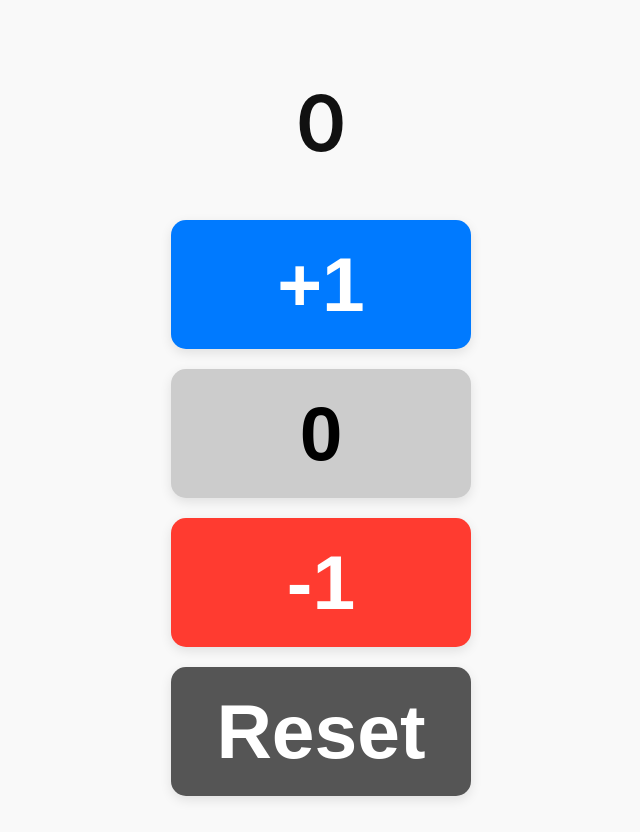
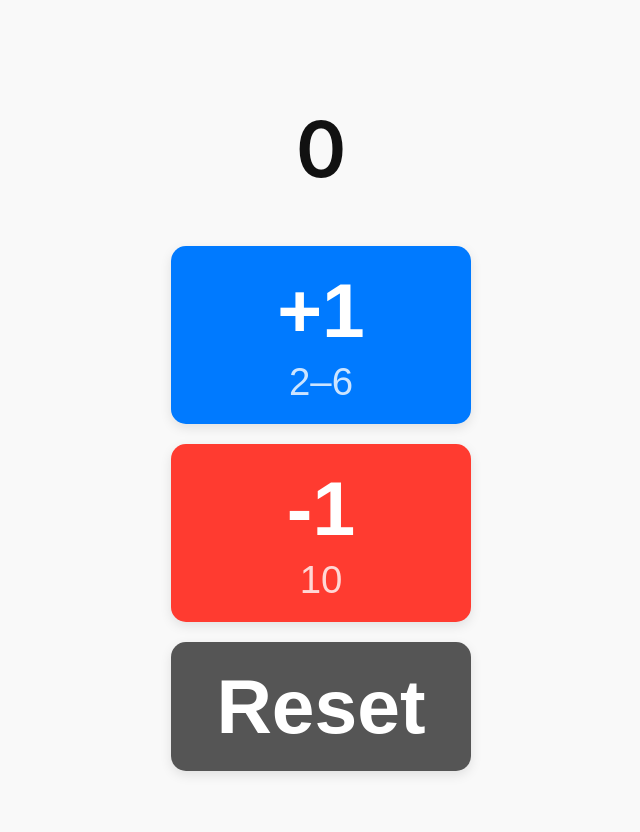
Before and after one commit to cswlim/blackjack-counter, a website: page public/index.html in a window 1280 px wide. Shown: the whole page, without its empty margins (319-959 px from the left). Drawn offline with Linux system fonts and the light colour scheme.

Commit message:
Update index.html
added descriptions to help with when to press the buttons and also removed 0 becuase it litearlly doesnt even do anything

```diff
--- a/public/index.html
+++ b/public/index.html
@@ -8,7 +8,9 @@
     :root {
       --bg: #f9f9f9;
       --text: #111;
-      --accent: #007aff; /* iOS Blue */
+      --accent: #007aff;
+      --danger: #ff3b30;
+      --gray: #555;
       --shadow: rgba(0, 0, 0, 0.1);
     }
 
@@ -38,12 +40,10 @@
       padding: 20px;
       margin: 10px 0;
       font-size: 6vw;
-      max-font-size: 30px;
       font-weight: 600;
       color: white;
       border: none;
       border-radius: 15px;
-      background: var(--accent);
       box-shadow: 0 4px 12px var(--shadow);
       transition: transform 0.1s ease;
     }
@@ -52,26 +52,37 @@
       transform: scale(0.97);
     }
 
-    .zero {
-      background: #ccc;
-      color: #000;
+    .plus {
+      background: var(--accent);
     }
 
     .minus {
-      background: #ff3b30;
+      background: var(--danger);
     }
 
     .reset {
-      background: #555;
+      background: var(--gray);
+    }
+
+    .hint {
+      display: block;
+      font-size: 3vw;
+      font-weight: 400;
+      opacity: 0.8;
+      margin-top: 5px;
     }
 
   </style>
 </head>
 <body>
   <h1 id="count">0</h1>
-  <button class="button plus" onclick="sendUpdate(1)">+1</button>
-  <button class="button zero" onclick="sendUpdate(0)">0</button>
-  <button class="button minus" onclick="sendUpdate(-1)">-1</button>
+  <button class="button plus" onclick="sendUpdate(1)">
+      +1<br>
+      <span class="hint">2–6</span>
+  </button>
+  <button class="button minus" onclick="sendUpdate(-1)">-1
+      <span class="hint">10</span>
+  </button>
   <button class="button reset" onclick="sendReset()">Reset</button>
 
   <script>
@@ -83,6 +94,10 @@
     function sendUpdate(value) {
       ws.send(value);
     }
+
+    function sendReset() {
+      ws.send("reset");
+    }
   </script>
 </body>
 </html>
```
